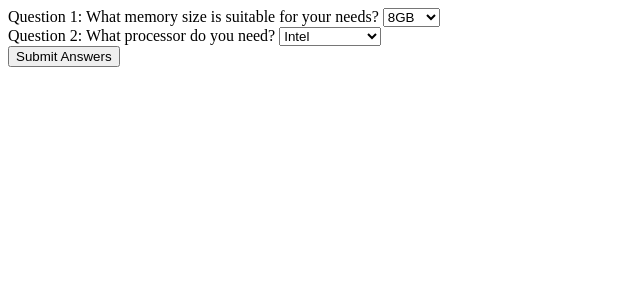
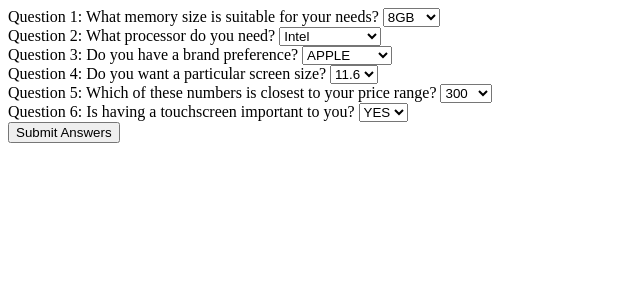
Before and after one commit to vi4849/CompPal, a Django app: page / in a window 1280 px wide. Shown: the top 308 px of the page, without its empty margins (0-640 px from the left). Run offline with Django 5.2, Linux system fonts and the light colour scheme.

Commit message:
questions added for base.html

```diff
--- a/compPal/templates/base.html
+++ b/compPal/templates/base.html
@@ -37,6 +37,52 @@
         </select>
       </div>
 
+      <!-- Question 3 with dropdown -->
+      <div class="question">
+        <label for="brand">Question 3: Do you have a brand preference?</label>
+        <select id="brand" name="brand">
+          <option value="APPLE">APPLE</option>
+          <option value="DELL">DELL</option>
+          <option value="LENOVO">LENOVO</option>
+          <option value="ASUS">ASUS</option>
+          <option value="HP">HP</option>
+          <option value="SAMSUNG">SAMSUNG</option>
+          <option value="INTEL">INTEL</option>
+          <option value="GOOGLE">GOOGLE</option>
+        </select>
+      </div>
+
+      <div class="question">
+        <label for="screen">Question 4: Do you want a particular screen size?</label>
+        <select id="screen" name="screen">
+          <option value="11.6">11.6</option>
+          <option value="12.5">12.5</option>
+          <option value="13.3">13.3</option>
+          <option value="14">14</option>
+          <option value="15.6">15.6</option>
+          <option value="17.3">17.3</option>
+        </select>
+      </div>
+
+      <div class="question">
+        <label for="price">Question 5: Which of these numbers is closest to your price range?</label>
+        <select id="price" name="price">
+          <option value="300">300</option>
+          <option value="600">600</option>
+          <option value="1200">1200</option>
+          <option value="1800">1800</option>
+          <option value="2400">2400</option>
+        </select>
+      </div>
+
+      <div class="question">
+        <label for="touch">Question 6: Is having a touchscreen important to you?</label>
+        <select id="touch" name="touch">
+          <option value="YES">YES</option>
+          <option value="NO">NO</option>
+        </select>
+      </div>
+
       <button type="submit">Submit Answers</button>
     </form>
     <div id="result"></div>
```
Also changed, not shown: compPal/forms.py (+10 -0 lines).
